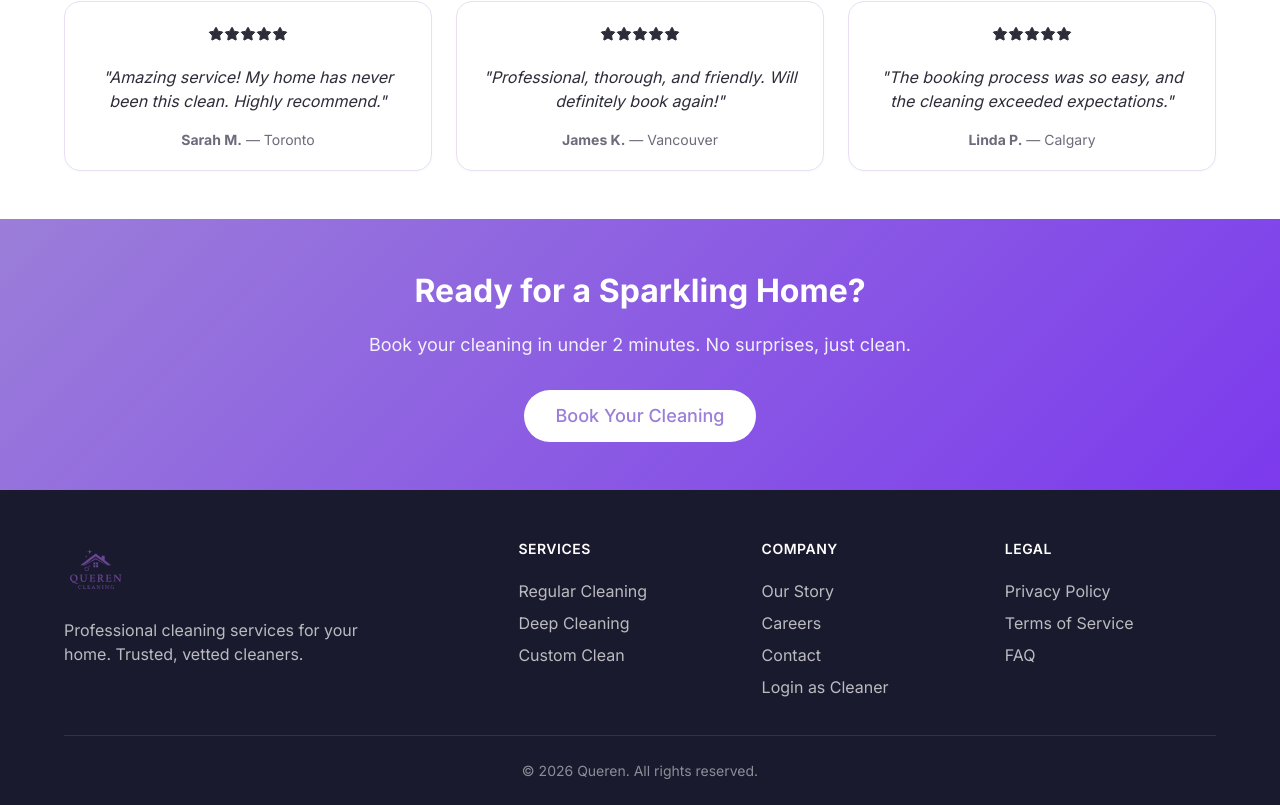
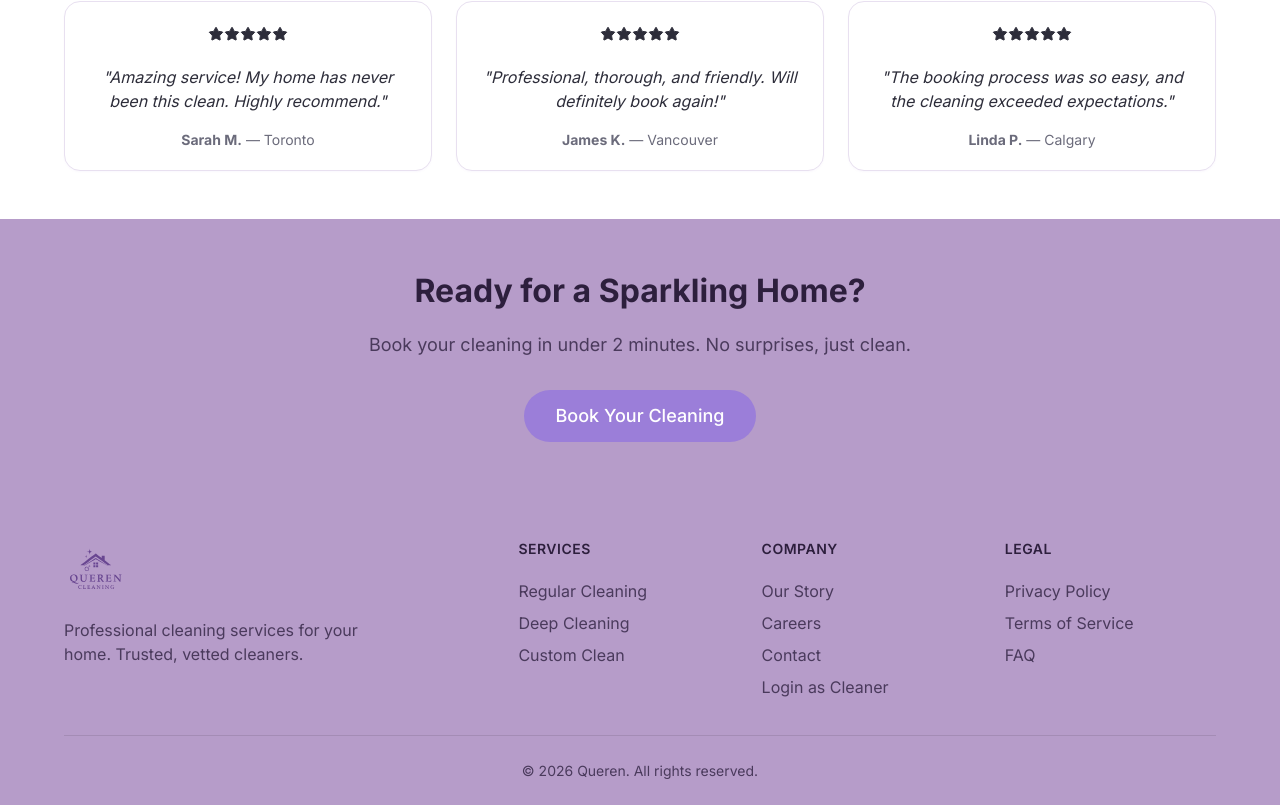
Before and after one commit to Maito-J/Queren, a React (Vite) app: page / in a window 1280 px wide. Shown: the part 1829-2634 px from the top of the page. Built offline with nearby package versions, Linux system fonts and the light colour scheme; no server answers.

Commit message:
footer fixing

```diff
--- a/src/components/layout/PublicLayout/PublicLayout.css
+++ b/src/components/layout/PublicLayout/PublicLayout.css
@@ -188,7 +188,7 @@
 
 /* Footer */
 .public-footer {
-    background: #1a1a2e;
+    background: #b69cc9;
     border-top: none;
     padding: var(--space-12) 0 var(--space-6);
     margin-top: auto;
@@ -221,14 +221,14 @@
 }
 
 .footer-tagline {
-    color: rgba(255, 255, 255, 0.7);
+    color: #4a3a5c;
     max-width: 300px;
 }
 
 .footer-links h4 {
     font-size: var(--font-size-sm);
     font-weight: var(--font-weight-semibold);
-    color: white;
+    color: #2d1f3d;
     margin-bottom: var(--space-4);
     text-transform: uppercase;
     letter-spacing: 0.5px;
@@ -236,20 +236,20 @@
 
 .footer-links a {
     display: block;
-    color: rgba(255, 255, 255, 0.7);
+    color: #4a3a5c;
     padding: var(--space-1) 0;
     transition: color var(--transition-fast);
 }
 
 .footer-links a:hover {
-    color: var(--color-primary-light);
+    color: var(--color-primary-dark);
 }
 
 .footer-bottom {
     margin-top: var(--space-8);
     padding-top: var(--space-6);
-    border-top: 1px solid rgba(255, 255, 255, 0.1);
+    border-top: 1px solid rgba(0, 0, 0, 0.1);
     text-align: center;
-    color: rgba(255, 255, 255, 0.5);
+    color: #4a3a5c;
     font-size: var(--font-size-sm);
 }
--- a/src/pages/public/HomePage/HomePage.css
+++ b/src/pages/public/HomePage/HomePage.css
@@ -260,8 +260,8 @@
 
 /* CTA */
 .cta {
-    background: linear-gradient(135deg, var(--color-primary) 0%, #7c3aed 100%);
-    color: white;
+    background: #b69cc9;
+    color: #2d1f3d;
 }
 
 .cta-content {
@@ -273,23 +273,24 @@
 .cta h2 {
     font-size: var(--font-size-3xl);
     margin-bottom: var(--space-4);
+    color: #2d1f3d;
 }
 
 .cta p {
     font-size: var(--font-size-lg);
-    opacity: 0.9;
+    color: #4a3a5c;
     margin-bottom: var(--space-8);
 }
 
 .cta .btn {
-    background: white;
-    color: var(--color-primary);
+    background: var(--color-primary);
+    color: white;
     transition: all 0.3s ease;
 }
 
 .cta .btn:hover {
-    background: #f0e6ff;
-    color: var(--color-primary);
+    background: var(--color-primary-dark);
+    color: white;
     transform: translateY(-2px);
-    box-shadow: 0 8px 25px rgba(255, 255, 255, 0.3);
+    box-shadow: 0 8px 25px rgba(0, 0, 0, 0.2);
 }
```
